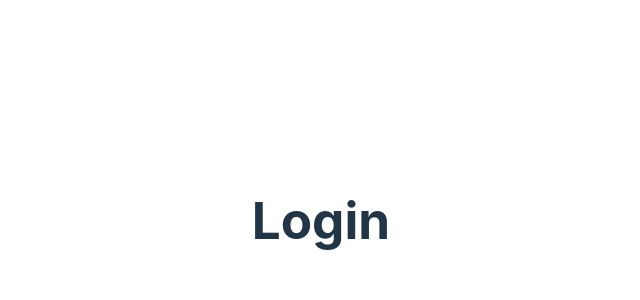
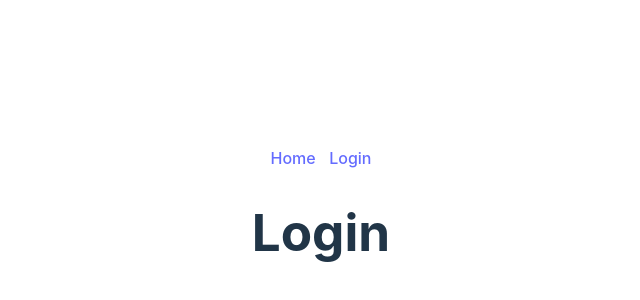
Before and after one commit to ZarnaPathak/Social-Media, a React (Vite) app in the folder socialMedia/: page /login in a window 1280 px wide. Shown: the part 180-480 px from the top of the page, without its empty margins (319-959 px from the left). Built offline with nearby package versions, Linux system fonts and the light colour scheme.

Commit message:
Created Navbar for the App
Created Navbar Component

```diff
--- a/socialMedia/src/App.tsx
+++ b/socialMedia/src/App.tsx
@@ -2,12 +2,14 @@
 import { BrowserRouter as Router, Routes, Route } from "react-router-dom";
 import { Main } from "./pages/main";
 import { Login } from "./pages/login";
+import { Navbar } from "./components/navbar";
 
 function App() {
   return (
     <>
       <div>
         <Router>
+          <Navbar />
           <Routes>
             <Route path="/" element={<Main />} />
             <Route path="/login" element={<Login />}/>
--- /dev/null
+++ b/socialMedia/src/components/navbar.tsx
@@ -0,0 +1,10 @@
+import {Link} from "react-router-dom"
+
+export const Navbar = () => {
+    return (
+      <>
+        <Link to="/">Home</Link>&nbsp;&nbsp;&nbsp;
+        <Link to="/login">Login</Link>
+      </>
+    );
+  };
```
Also changed, not shown: socialMedia/src/pages/login.tsx (+5 -5 lines).
